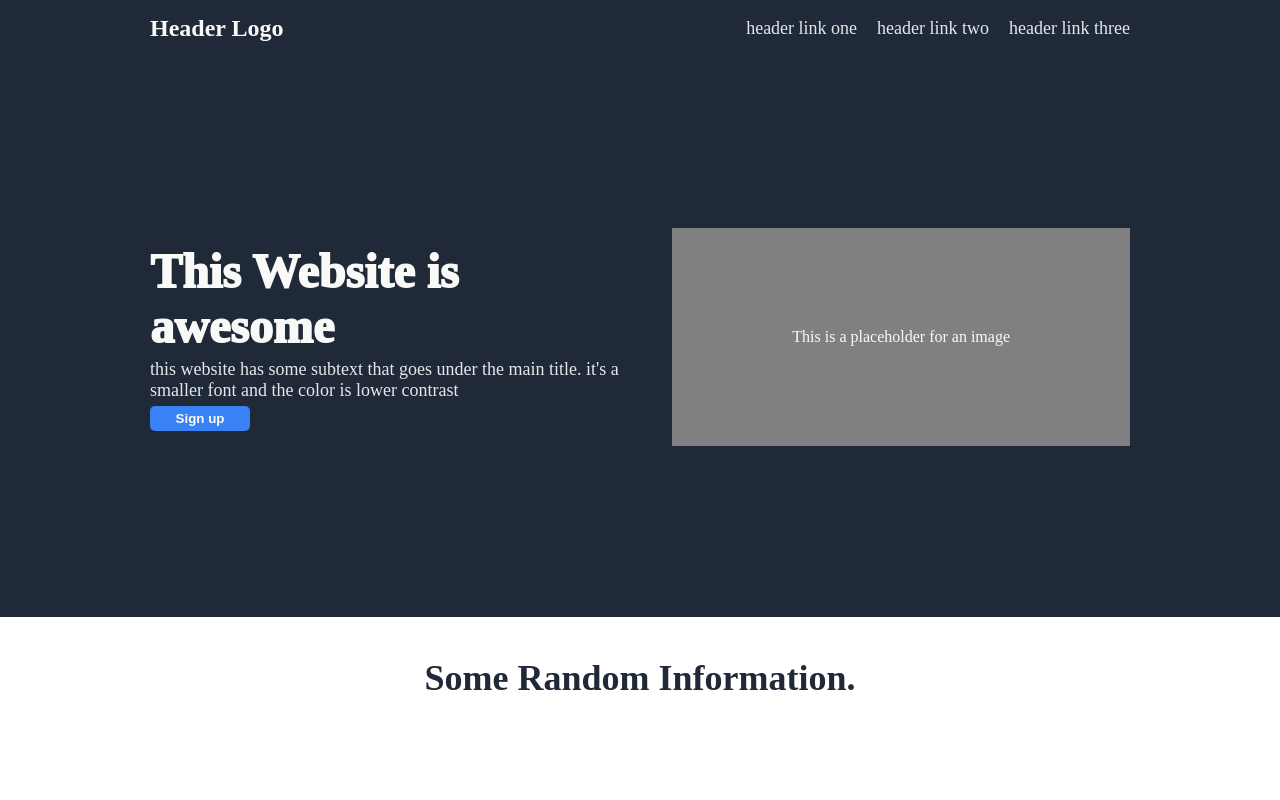
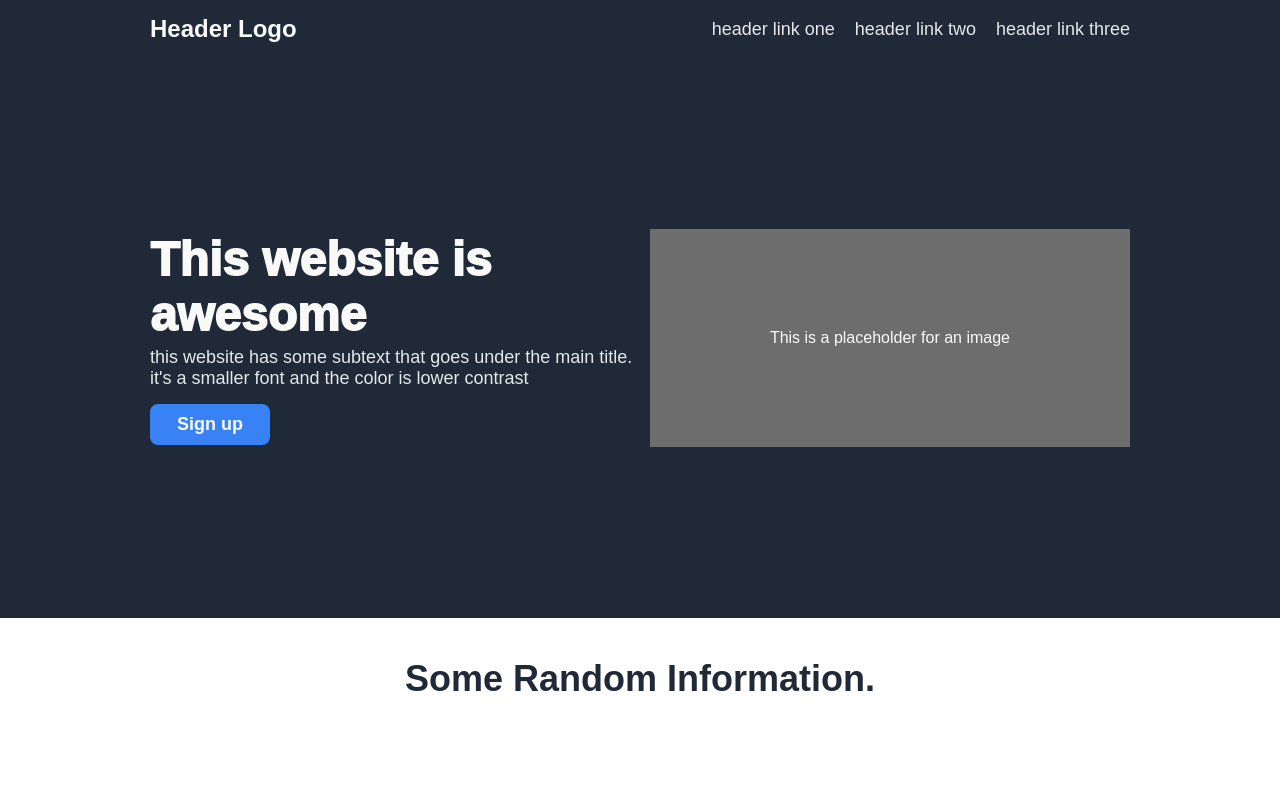
Before and after one commit to TheRooki3/odin-landing-page, a plain HTML site: page index.html in a window 1280 px wide. Shown: the top 800 px of the page. Drawn offline with Linux system fonts and the light colour scheme.

Commit message:
slight changes

```diff
--- a/index.html
+++ b/index.html
@@ -17,7 +17,7 @@
 	</header>
 	<div id="hero">
 		<article>
-			<h3>This Website is awesome</h3>
+			<h3>This website is awesome</h3>
 			<p>this website has some subtext that goes under the main title. it's a smaller font and the color is lower contrast</p>
 			<button>Sign up</button>
 		</article>
--- a/styles.css
+++ b/styles.css
@@ -2,6 +2,7 @@
 	margin: 0;
 	padding: 0;
 	box-sizing: border-box;
+	font-family: Arial, Helvetica, sans-serif;
 }
 
 body{
@@ -69,17 +70,19 @@ body > *{
 }
 
 #hero > article > button{
-	width: 100px;
-	padding: 5px;
-	border-radius: 5px;
+	width: 120px;
+	padding: 10px;
+	border-radius: 8px;
 	background-color: #3882F6;
 	color: #F9FAF8;
 	border: none;
 	font-weight: 800;
+	margin-top: 10px;
+	font-size: 18px;
 }
 
 #hero > figure{
-	background-color: gray;
+	background-color: #6d6d6e;
 	color: #F9FAF8;
 	padding : 100px 120px;
 }
@@ -113,6 +116,8 @@ body > *{
 	flex-direction: column;
 	justify-content: center;
 	align-items: center;
+	text-align: center;
+	color: #6d6d6e;
 }
 
 .card > figure{
@@ -136,6 +141,7 @@ body > *{
 #quote > p{
 	font-size: 36px;
 	font-style: italic;
+	font-weight: -100;
 }
 
 #quote > h4{
```
